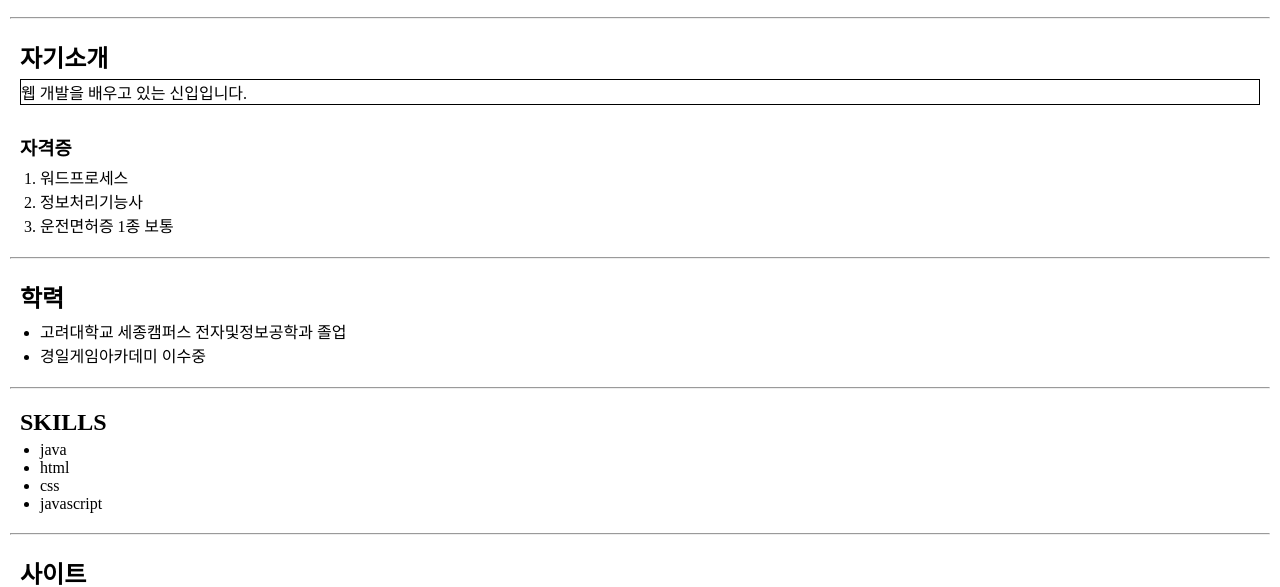
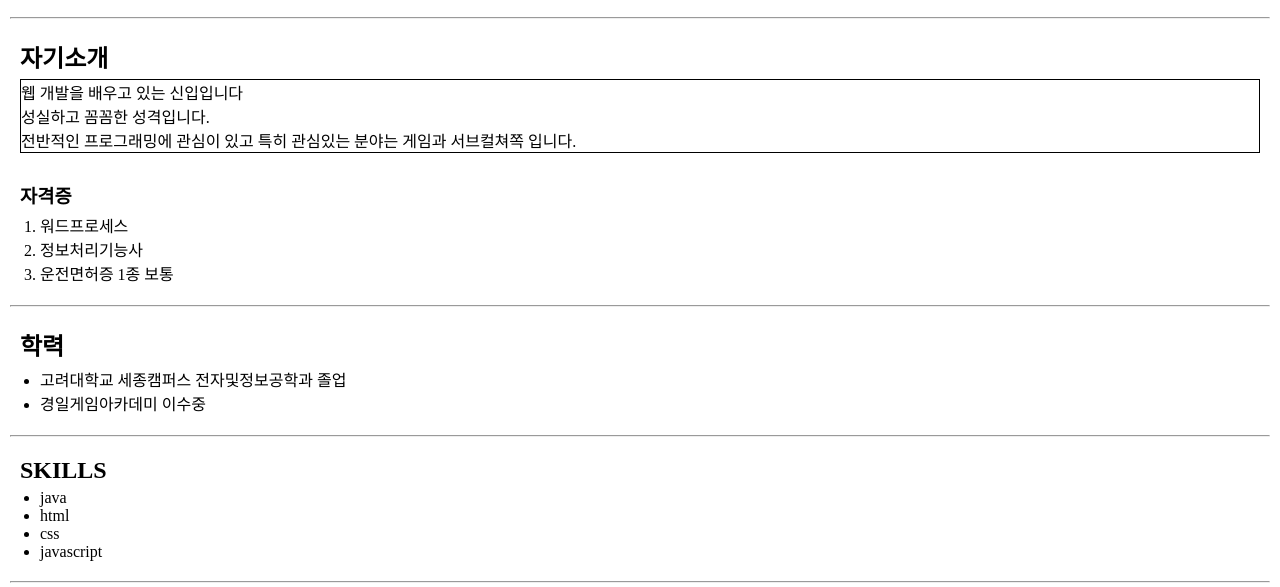
Before and after one commit to mabiTLM/Resume, a plain HTML site: page index.html in a window 1280 px wide. Shown: the part 125-712 px from the top of the page. Drawn offline with Linux system fonts and the light colour scheme.

Commit message:
dev에서 표시가 이상하게되서 일단 백업해두고 커밋

```diff
--- a/index.html
+++ b/index.html
@@ -23,7 +23,13 @@
     <div>
       <h2>자기소개</h2>
 
-      <p id="box">웹 개발을 배우고 있는 신입입니다.</p>
+      <p id="box">
+        웹 개발을 배우고 있는 신입입니다<br>
+        성실하고 꼼꼼한 성격입니다. <br>
+        전반적인 프로그래밍에 관심이 있고 특히 관심있는 분야는 게임과 서브컬쳐쪽 입니다.
+
+
+      </p>
 
       <br />
       <h3>자격증</h3>
```
